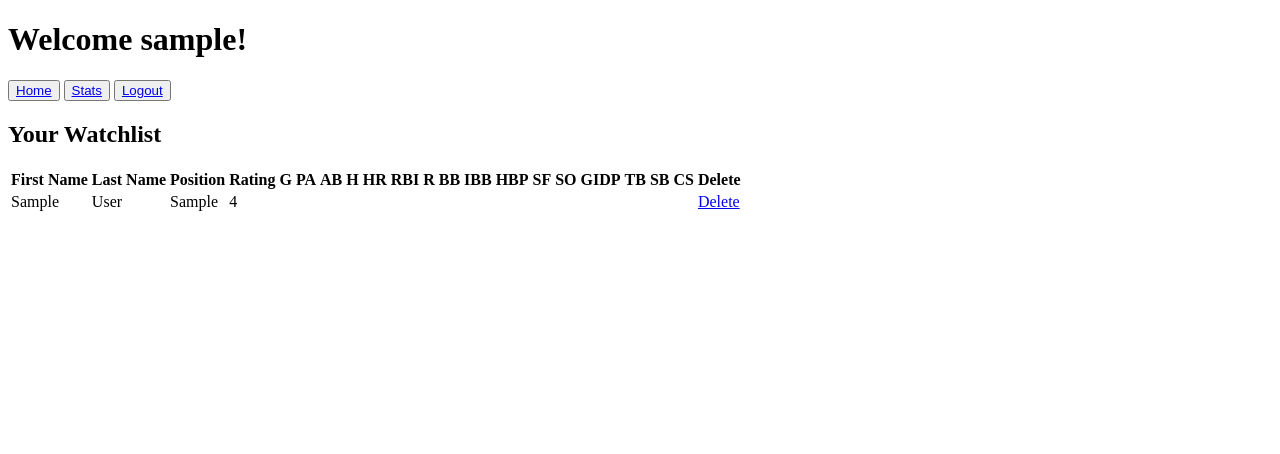
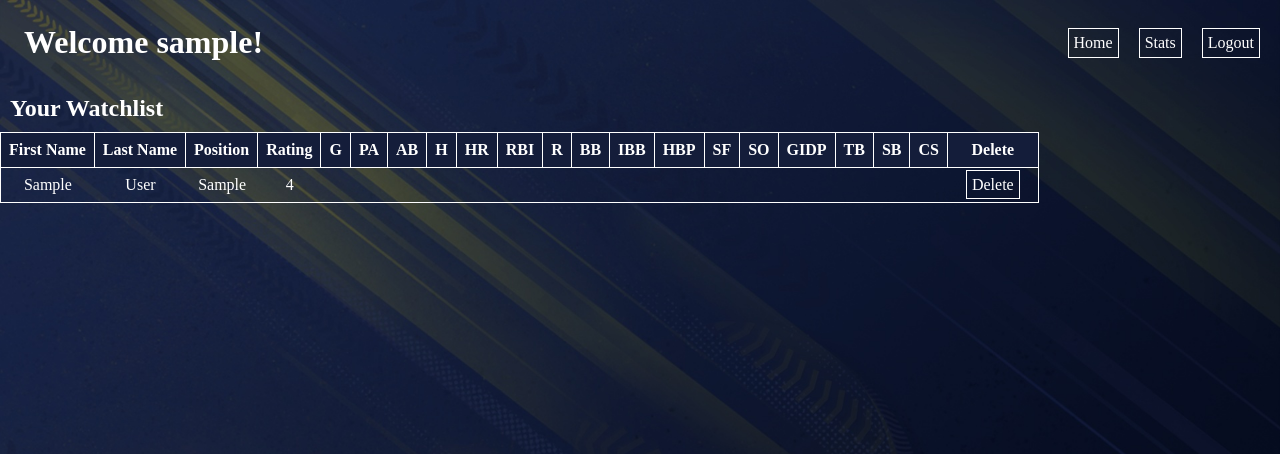
Before and after one commit to P-moT/ootp-data, a Flask app: page /user/1 in a window 1280 px wide. Shown: the top 454 px of the page. Run offline with Flask 2, Linux system fonts and the light colour scheme; the visitor is signed in with stand-in values (Sample User, id 1); tables that the repository leaves empty or names only in its code hold one stand-in row (values such as "Sample post").

Commit message:
Completed CSS styling (v1)

```diff
--- a/flask_app/static/login.css
+++ b/flask_app/static/login.css
@@ -22,6 +22,7 @@
 body {
     background-image: url('background.jpg');
     background-size: cover;
+    background-attachment: fixed;
 }
 
 .header {
--- /dev/null
+++ b/flask_app/static/profile.css
@@ -0,0 +1,81 @@
+* {
+    margin: 0px;
+    padding: 0px;
+}
+
+body {
+    background-image: url('background.jpg');
+    background-size: cover;
+    background-attachment: fixed;
+}
+
+.header {
+    display: flex;
+    justify-content: space-between;
+    align-items: center;
+    padding: 10px;
+}
+
+.navlinks {
+    display: flex;
+    align-items: center;
+    justify-content: space-evenly;
+}
+
+.title {
+    margin: 4px;
+}
+
+.button {
+    background-color: transparent;
+    color: white;
+    text-decoration: none;
+    padding: 5px;
+    margin: 10px;
+    border: 1px solid white;
+}
+
+.button:hover {
+    text-decoration: underline;
+    background-color: white;
+    color: black;
+    cursor: pointer;
+}
+
+h1, h2 {
+    color: white;
+    margin: 10px;
+}
+
+table {
+    border-collapse: separate;
+    border-spacing: 0;
+}
+
+
+table td {
+    color: white;
+    border-bottom: 1px solid white;
+    text-align: center;
+}
+
+table th {
+    color: white;
+    background-color: #141D3A;
+    border-top: 1px solid white;
+    border-bottom: 1px solid white;
+    border-right: 1px solid white;
+}
+
+table th:first-child,
+table td:first-child {
+    border-left: 1px solid white;
+}
+
+table td:last-child {
+    border-right: 1px solid white;
+}
+
+tr.row td, th {
+    padding: 8px;
+}
--- a/flask_app/templates/profile.html
+++ b/flask_app/templates/profile.html
@@ -4,17 +4,24 @@
     <meta charset="UTF-8">
     <meta http-equiv="X-UA-Compatible" content="IE=edge">
     <meta name="viewport" content="width=device-width, initial-scale=1.0">
+    <link rel="stylesheet" href="{{ url_for('static', filename='profile.css') }}">
     <title>{{this_user.username}}'s Profile</title>
 </head>
 <body>
-    <h1>Welcome {{this_user.username}}!</h1>
-    <button><a href="/">Home</a></button>
-    <button><a href="/stats">Stats</a></button>
-    <button><a href="/logout">Logout</a></button>
+    <div class="header">
+        <div class="title">
+            <h1>Welcome {{this_user.username}}!</h1>
+        </div>
+        <div class="navlinks">
+            <a class="button" href="/">Home</a>
+            <a class="button" href="/stats">Stats</a>
+            <a class="button" href="/logout">Logout</a>
+        </div>
+    </div>
     <div class="table">
         <h2>Your Watchlist</h2>
         <table>
-            <tr>
+            <tr class="row">
                 <th>First Name</th>
                 <th>Last Name</th>
                 <th>Position</th>
@@ -38,7 +45,7 @@
                 <th>Delete</th>
             </tr>
             {% for player in watchlist_players %}
-            <tr>
+            <tr class="row">
                 <td>{{player.first_name}}</td>
                 <td>{{player.last_name}}</td>
                 <td>{{player.position}}</td>
@@ -59,7 +66,7 @@
                 <td>{{player.TB}}</td>
                 <td>{{player.SB}}</td>
                 <td>{{player.CS}}</td>
-                <td><a href="/delete/{{player.id}}/{{this_user.id}}">Delete</a></td>
+                <td><a class="button" href="/delete/{{player.id}}/{{this_user.id}}">Delete</a></td>
             </tr>
         {% endfor %}
         </table>
```
Also changed, not shown: flask_app/static/home.css (added, +73 -0 lines), flask_app/static/stats.css (added, +93 -0 lines), flask_app/templates/home.html (+18 -8 lines), flask_app/templates/stats.html (+15 -8 lines).
